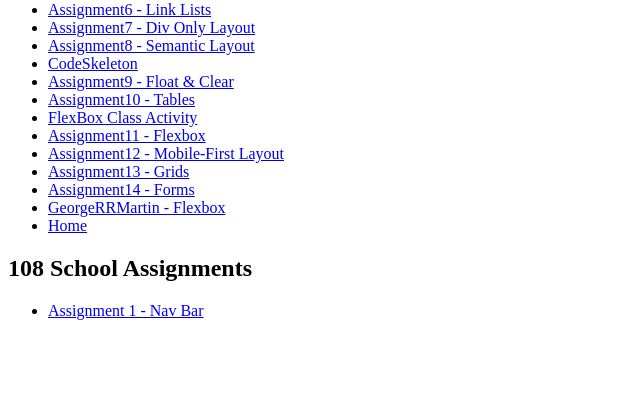
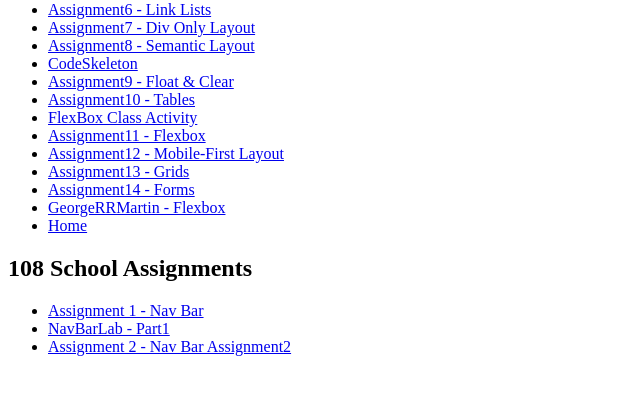
Before and after one commit to io-rocavi/Portfolio, a plain HTML site: page Assignments/Assignments.html in a window 1280 px wide. Shown: the part 79-474 px from the top of the page, without its empty margins (0-640 px from the left). Drawn offline with Linux system fonts and the light colour scheme.

Commit message:
Assignment Page additions

```diff
--- a/Assignments/Assignments.html
+++ b/Assignments/Assignments.html
@@ -29,6 +29,8 @@
       <div>
         <ul>
           <li><a href="NavBar_mk1/index.html">Assignment 1 - Nav Bar</a></li>
+          <li><a href="NavBarLab_pt1/index.html">NavBarLab - Part1</a></li>
+          <li><a href="NavBar_Assignment2/index.html">Assignment 2 - Nav Bar Assignment2</a></li>
         </ul>
       </div>
   </body>
```
